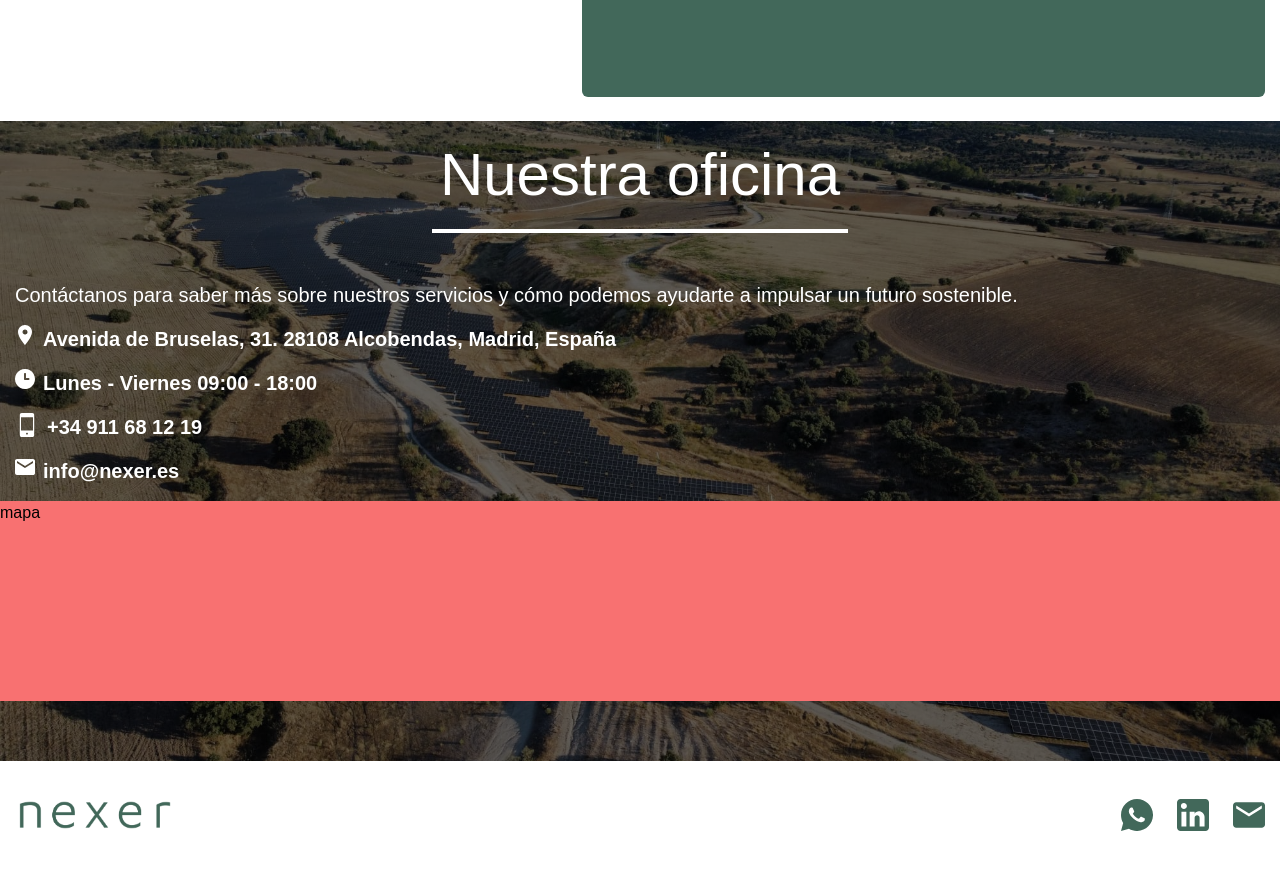
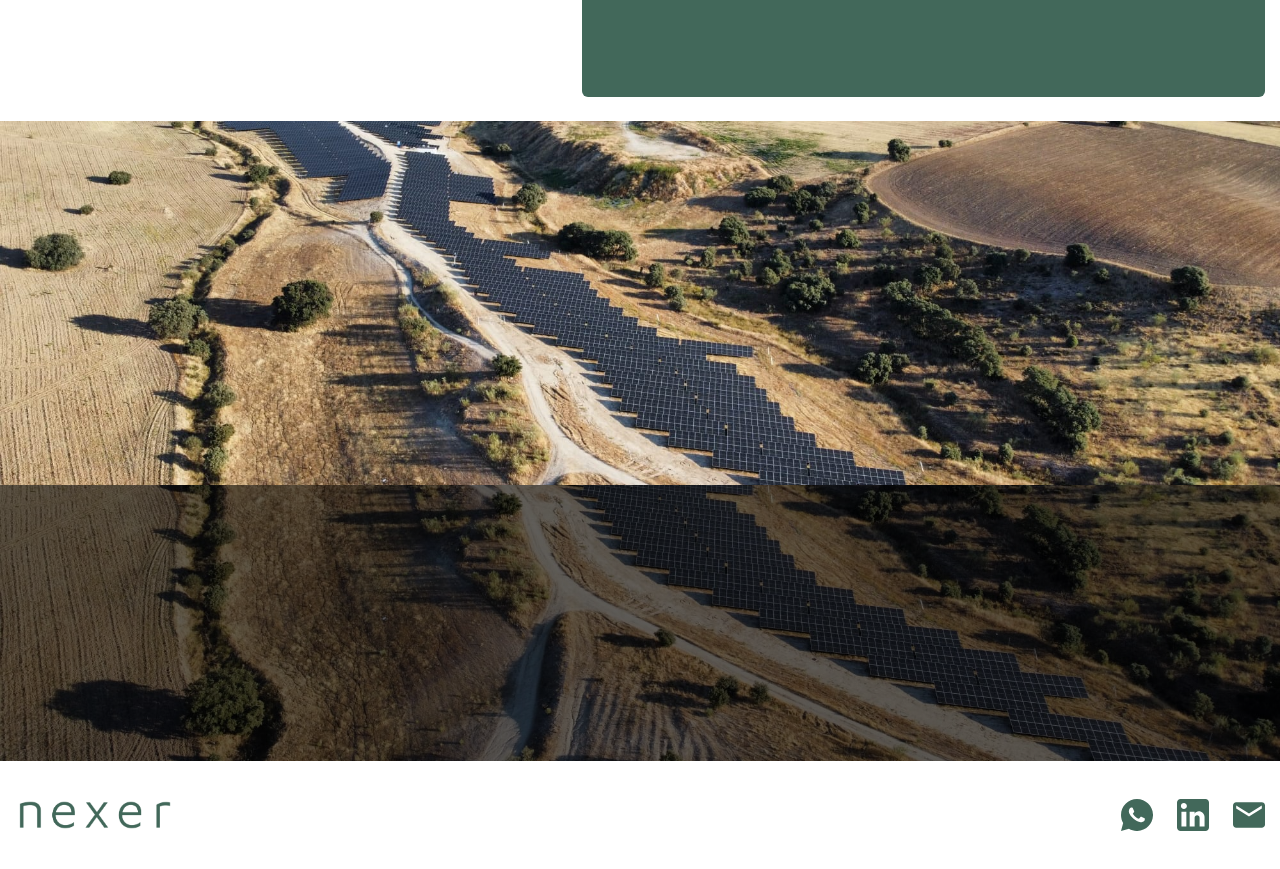
Before and after one commit to Lindapazw/nexer, a Next.js app: page / in a window 1280 px wide. Shown: the part 4980-5849 px from the top of the page. Built offline with nearby package versions, Linux system fonts and the light colour scheme.

Commit message:
feat: refactor bg image

```diff
--- a/src/app/_components/location.tsx
+++ b/src/app/_components/location.tsx
@@ -1,3 +1,4 @@
+import Image from "next/image";
 import Hour from "./_icons.tsx/hour";
 import Location from "./_icons.tsx/location";
 import Mail from "./_icons.tsx/mail";
@@ -5,7 +6,7 @@ import Phone from "./_icons.tsx/phone";
 
 const HomeLocation = () => {
   return (
-    <div className="relative min-h-[80vh] w-full">
+    <div className="relative min-h-[80vh]">
       {/* imagen */}
       <div
         className="absolute inset-0 bg-cover bg-center"
@@ -17,7 +18,7 @@ const HomeLocation = () => {
       />
 
       {/* Contenido */}
-      <div className="relative z-10 flex h-full w-full flex-col items-center justify-center py-6">
+      <div className="relative pt-6">
         <div className="container">
           <h2 className="h2 text-center text-white">Nuestra oficina</h2>
 
@@ -49,8 +50,14 @@ const HomeLocation = () => {
             </li>
           </ol>
         </div>
-
-        <div className="min-h-[25vh] w-full bg-red-400">mapa</div>
+        <div>
+          <Image
+            src="/images/about_image.jpg"
+            alt="about Nexer image"
+            fill
+            className="object-cover"
+          />
+        </div>
       </div>
     </div>
   );
```
